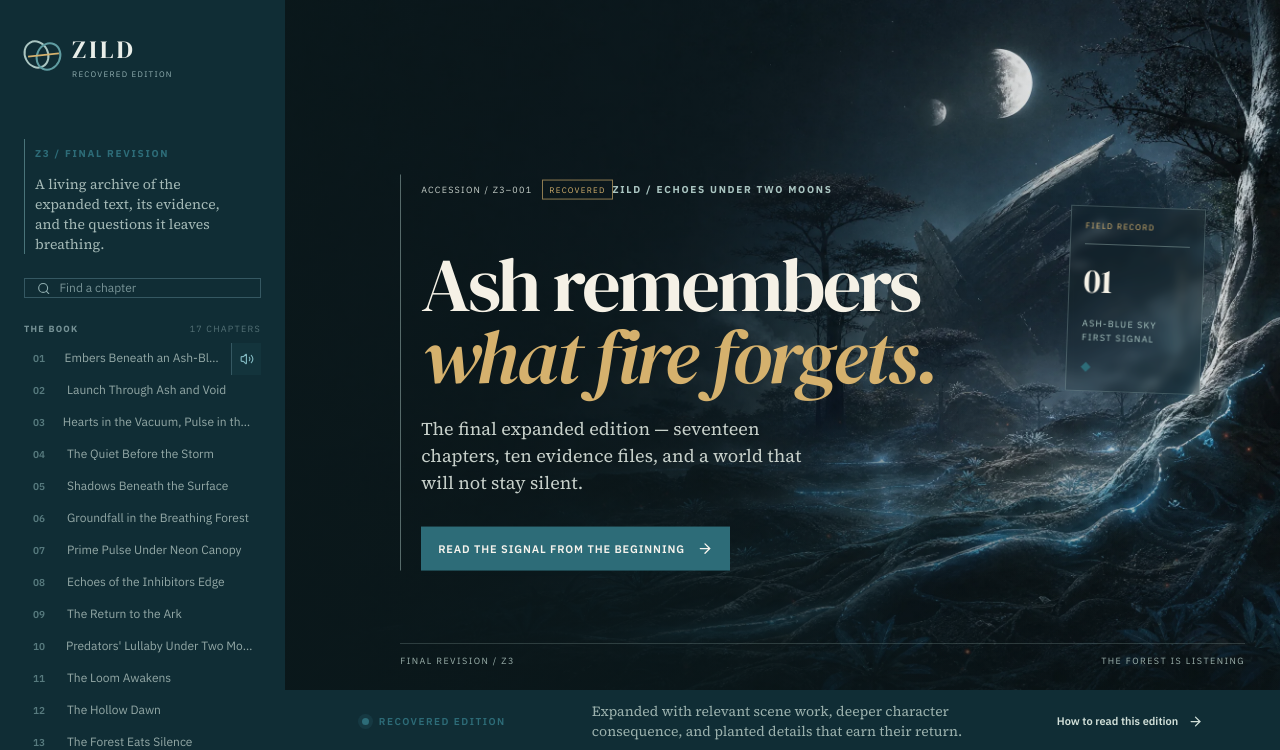
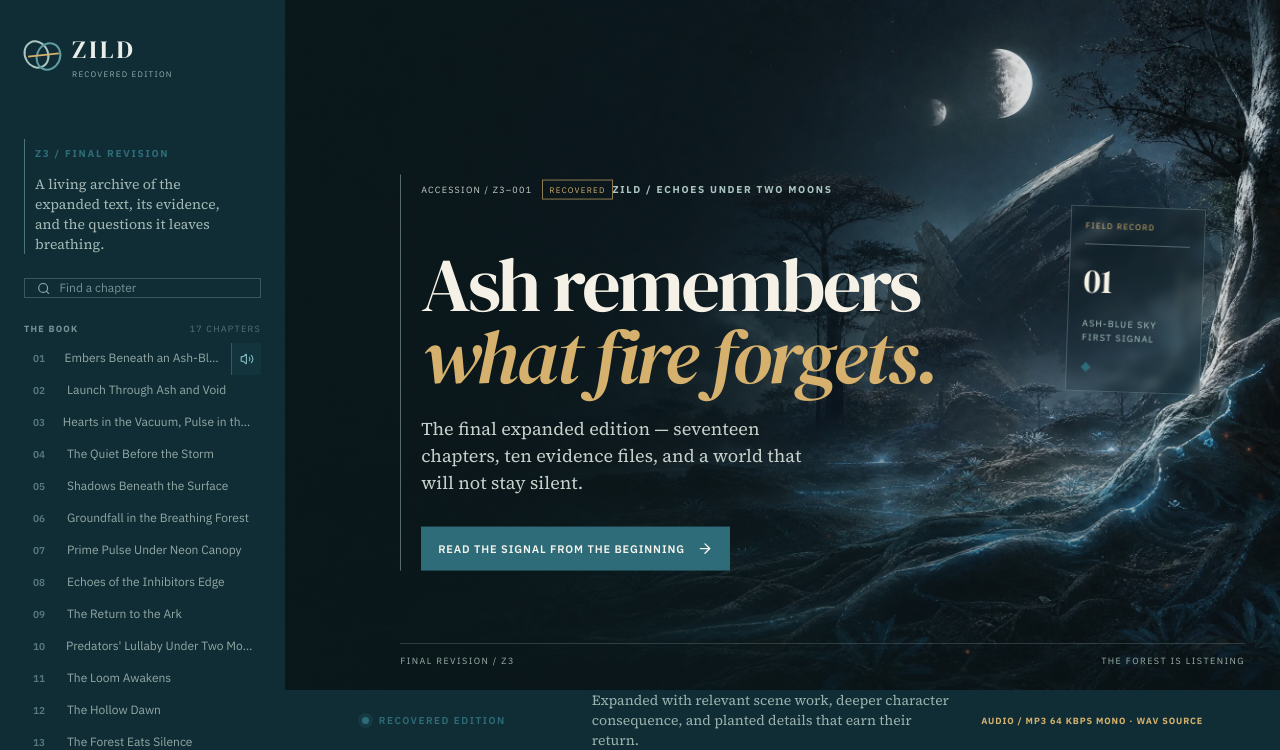
Before and after one commit to DTRHnet/Zild-WebBook, a React (Vite) app in the folder client/: page / in a window 1280 px wide. Shown: the top 750 px of the page. Built offline with nearby package versions, Linux system fonts and the light colour scheme.

Commit message:
Update Chapter 1 sample duration and audio format note

```diff
--- a/client/src/content/meta/audiobook_manifest.json
+++ b/client/src/content/meta/audiobook_manifest.json
@@ -6,7 +6,7 @@
     "01-embers-beneath-an-ash-blue-sky": {
       "status": "narrator-lock sample",
       "sampleSrc": "/audio/samples/chapter-01-opening-narrator-lock.mp3",
-      "sampleDurationSeconds": 1171.44,
+      "sampleDurationSeconds": 1171.435,
       "finalSrc": null,
       "note": "Combined Chapter 1 sample with the newest appended MP3 passage. The full chapter is still pending final release."
     }
--- a/client/src/index.css
+++ b/client/src/index.css
@@ -68,6 +68,7 @@ button:focus-visible, a:focus-visible, input:focus-visible { outline: 2px solid
 .edition-strip { min-height: 62px; display: grid; grid-template-columns: 205px 1fr auto; align-items: center; gap: 25px; padding: 0 clamp(30px, 6vw, 95px); background: var(--blue-deep); color: #c3d1ca; }
 .strip-lead { display: flex; gap: 10px; align-items: center; color: var(--blue); font-size: 10px; letter-spacing: .15em; font-weight: 600; } .blue-pulse { background: var(--blue); box-shadow: 0 0 0 4px rgba(45,108,120,.2); }
 .edition-strip p { margin: 0; color: #9bb1ad; font: 14px 'Source Serif 4', serif; }
+.audio-format-note { color: #d5b16d; font: 700 9px 'IBM Plex Sans', sans-serif; letter-spacing: .1em; white-space: nowrap; }
 .edition-strip a { display: inline-flex; align-items: center; gap: 10px; color: #d2e0d9; font-size: 11px; font-weight: 600; }
 .book-intro { padding: 130px clamp(36px, 8vw, 130px) 150px; display: grid; grid-template-columns: 90px minmax(300px, 460px) 1fr; gap: 52px; background: var(--paper); }
 .section-marker { display: flex; align-items: flex-start; gap: 12px; color: var(--blue); font-size: 10px; letter-spacing: .16em; writing-mode: vertical-rl; transform: rotate(180deg); }
--- a/client/src/pages/Home.tsx
+++ b/client/src/pages/Home.tsx
@@ -17,7 +17,7 @@ export default function Home() {
       <div className="hero-shade" />
       <div className="hero-copy"><div className="archive-tab">ACCESSION / Z3–001 <span>RECOVERED</span></div><span className="eyebrow light">ZILD / ECHOES UNDER TWO MOONS</span><h1>Ash remembers<br /><em>what fire forgets.</em></h1><p>The final expanded edition — seventeen chapters, ten evidence files, and a world that will not stay silent.</p><Link href={`/chapter/${first.slug}`} className="hero-cta">Read the signal from the beginning <ArrowRight size={16} /></Link></div><div className="hero-ledger"><span className="ledger-stamp">FIELD RECORD</span><span className="ledger-line" /><strong>01</strong><small>ASH-BLUE SKY<br />FIRST SIGNAL</small><i>◆</i></div><div className="hero-caption"><span>FINAL REVISION / Z3</span><span>THE FOREST IS LISTENING</span></div>
     </section>
-    <section className="edition-strip"><div className="strip-lead"><span className="pulse-dot blue-pulse" /><span>RECOVERED EDITION</span></div><p>Expanded with relevant scene work, deeper character consequence, and planted details that earn their return.</p><Link href="/about">How to read this edition <ArrowRight size={15} /></Link></section>
+    <section className="edition-strip"><div className="strip-lead"><span className="pulse-dot blue-pulse" /><span>RECOVERED EDITION</span></div><p>Expanded with relevant scene work, deeper character consequence, and planted details that earn their return.</p><span className="audio-format-note">AUDIO / MP3 64 KBPS MONO · WAV SOURCE</span><Link href="/about">How to read this edition <ArrowRight size={15} /></Link></section>
     <section className="book-intro"><div className="section-marker"><span>01</span><span>THE BOOK</span></div><div className="intro-copy"><span className="eyebrow">A LIVING ARCHIVE</span><h2>Seventeen chapters<br /><em>under two moons.</em></h2><p className="intro-lead">Humanity reaches for another world carrying its archives, its habits, and its unfinished arguments. Zild answers with forests that breathe in patterns, machines that remember too much, and a signal that may be an invitation.</p><div className="stats-row"><div><strong>{chapters.length}</strong><span>CHAPTERS</span></div><div><strong>{formatWords(totalWords)}</strong><span>WORDS</span></div><div><strong>{appendices.length}</strong><span>APPENDICES</span></div></div><Link href={`/chapter/${first.slug}`} className="text-cta">Open Chapter One <ArrowRight size={16} /></Link></div><div className="intro-art"><img src={canopyImage} alt="Mineral-blue signal threads in the breathing forest" /><span className="art-note">FIELD IMAGE / CANOPY SIGNAL</span></div></section>
     <section className="chapter-section"><div className="section-head"><div><span className="eyebrow">02 / THE SEQUENCE</span><h2>Follow the pulse.</h2></div><p>Each chapter carries a motif forward. Start anywhere, but the first signal is still the clearest.</p></div><div className="chapter-grid">{chapters.map((chapter) => <div className="chapter-card-wrap" key={chapter.slug}><Link href={`/chapter/${chapter.slug}`} className="chapter-card"><span className="chapter-card-number">{chapter.number}</span><span className="chapter-card-copy"><strong>{chapter.title.replace(/^Chapter\s+\d+\s*[—:-]?\s*/i, "")}</strong><small>{chapter.motif}</small></span><ArrowRight size={16} /></Link>{chapter.sampleAudioSrc && <a className="chapter-sample-link" href={chapter.sampleAudioSrc} download aria-label={`Download the Chapter ${chapter.number} sample`} title="Download Chapter 1 sample"><span>Sample</span><Volume2 size={14} /></a>}</div>)}</div></section>
     <section className="archive-feature"><div className="feature-image"><img src={arkImage} alt="Damaged Ark corridor with one mineral-blue diagnostic pulse" /><span className="art-note">ARCHIVE IMAGE / ARK INTERIOR</span></div><div className="feature-copy"><span className="eyebrow">03 / THE BACK MATTER</span><h2>Open the evidence<br /><em>behind the story.</em></h2><p>Chronology, Ark systems, xenobiology, AI architecture, signal analysis, rituals, risks, and the questions the novel leaves deliberately alive.</p><Link href="/appendices" className="primary-cta">Browse Appendices A–J <ArrowRight size={16} /></Link><div className="feature-index"><span><FileText size={15} /> {appendices.length} detailed files</span><span><Sparkles size={15} /> motifs tracked across the book</span><span><Clock3 size={15} /> read after the chapters</span></div></div></section>
```
Also changed, not shown: 1 other file (tests, documents, lock files or other folders).
